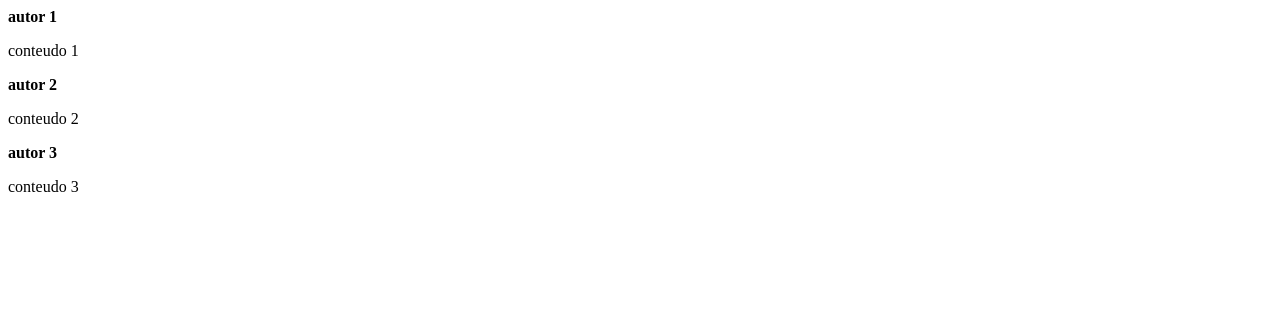
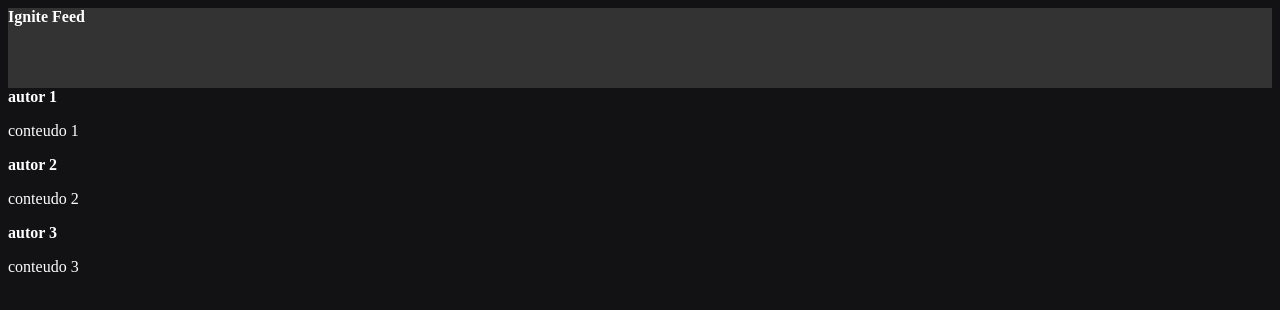
Before and after one commit to Gabriel-Gondo/react-review-01, a React (Vite) app: page / in a window 1280 px wide. Shown: the top 310 px of the page. Built offline with nearby package versions, Linux system fonts and the light colour scheme.

Commit message:
💄start styles css modules

```diff
--- a/src/App.jsx
+++ b/src/App.jsx
@@ -1,8 +1,11 @@
 import { Post } from "./Post";
+import { Header } from "./components/Header";
+import "./styles.css";
 
 export function App() {
   return (
     <>
+      <Header />
       <Post author="autor 1" content="conteudo 1" />
       <Post author="autor 2" content="conteudo 2" />
       <Post author="autor 3" content="conteudo 3" />
--- /dev/null
+++ b/src/components/Header.jsx
@@ -0,0 +1,9 @@
+import styles from "./Header.module.css";
+
+export function Header() {
+  return (
+    <header className={styles.header}>
+      <strong>Ignite Feed</strong>
+    </header>
+  );
+}
--- /dev/null
+++ b/src/components/Header.module.css
@@ -0,0 +1,4 @@
+.header {
+  background: #333;
+  height: 80px;
+}
--- /dev/null
+++ b/src/styles.css
@@ -0,0 +1,4 @@
+body {
+  background: #121214;
+  color: #fff;
+}
```
